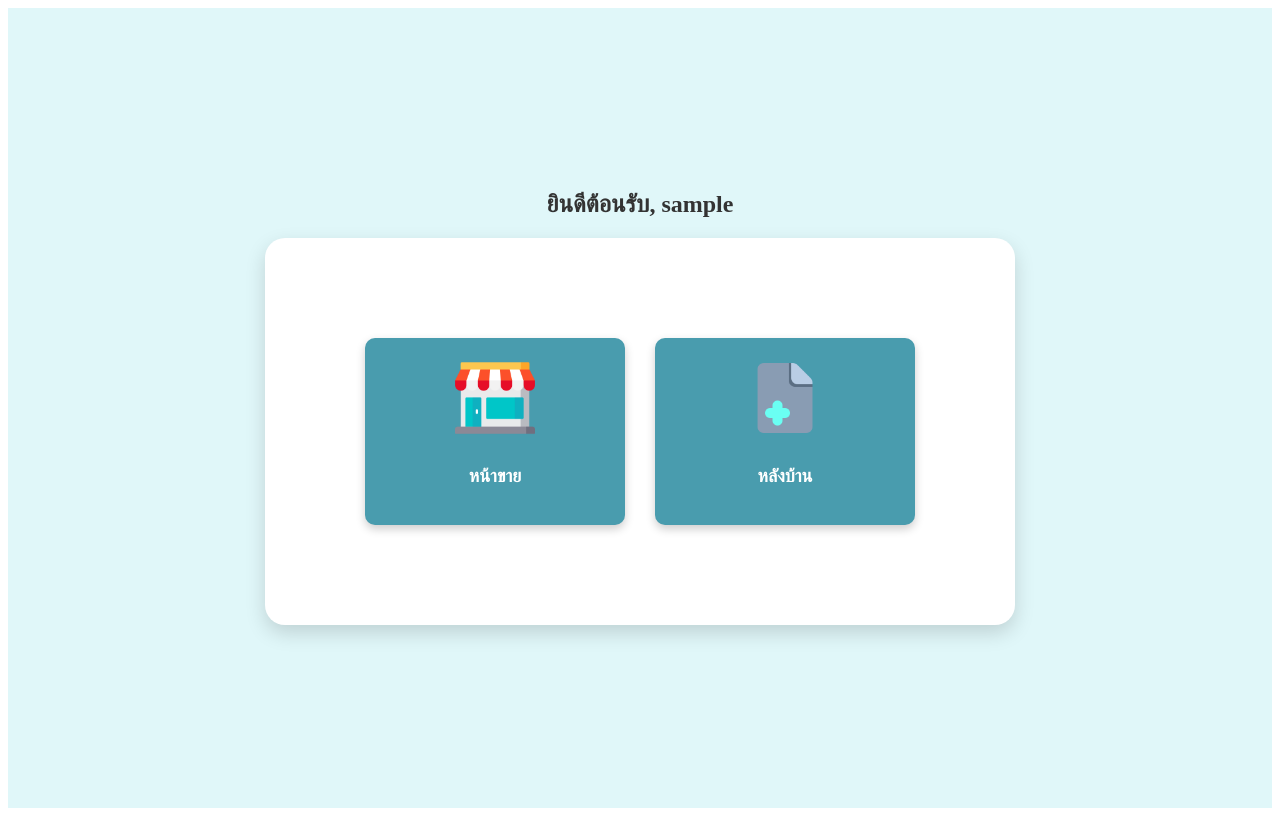
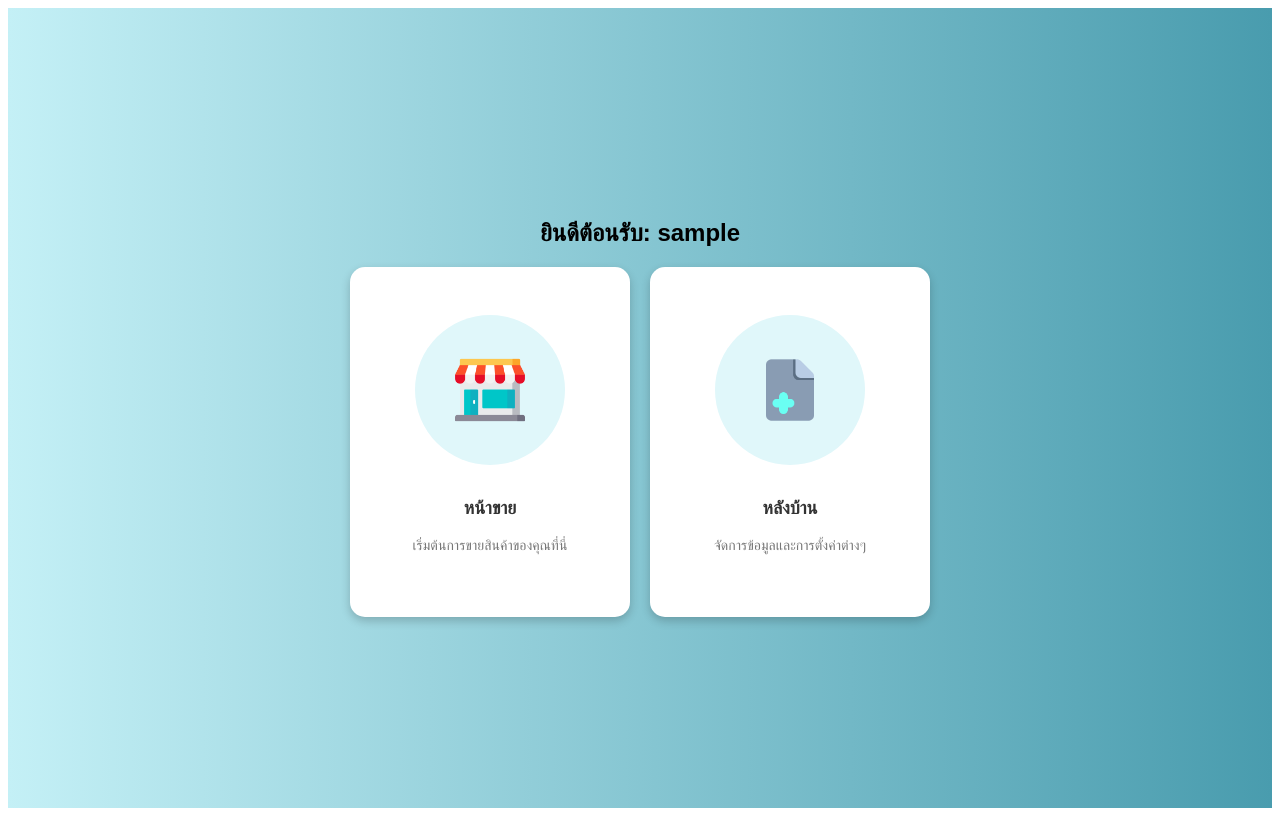
Before and after one commit to PeErAtC/project-pos, a Next.js app: page / in a window 1280 px wide. Built offline with nearby package versions, Linux system fonts and the light colour scheme; sample sign-in values are in the browser's storage.

Commit message:
Update index.js

```diff
--- a/pages/index.js
+++ b/pages/index.js
@@ -4,57 +4,75 @@ import { useRouter } from 'next/router';
 
 export default function HomePage() {
   const router = useRouter();
-  const [selected, setSelected] = useState(null);
-  const [username, setUsername] = useState(''); // สำหรับเก็บชื่อผู้ใช้ที่ล็อกอิน
+  const [username, setUsername] = useState('');
+  const [clicked, setClicked] = useState(null); // เก็บสถานะการคลิกของการ์ด
 
   useEffect(() => {
-    const loggedInUsername = localStorage.getItem('username'); // ดึงชื่อผู้ใช้จาก localStorage
+    const loggedInUsername = localStorage.getItem('username');
     if (loggedInUsername) {
-      setUsername(loggedInUsername); // ตั้งค่าชื่อผู้ใช้ที่ล็อกอิน
+      setUsername(loggedInUsername);
     } else {
-      // ถ้าไม่มีข้อมูลผู้ใช้ใน localStorage ให้ส่งกลับไปหน้า login
       router.push('/login');
     }
   }, [router]);
 
-  // Function to play the click sound
   const playClickSound = () => {
     const audio = new Audio('/sounds/click-151673.mp3');
     audio.play();
   };
 
-  const handleIconClick = (page) => {
-    playClickSound(); // เล่นเสียงเมื่อคลิก
-    router.push(page); // เปลี่ยนเส้นทางไปยังหน้าที่กำหนด
+  const handleIconClick = (page, cardName) => {
+    playClickSound();
+    setClicked(cardName); // ตั้งค่าการคลิก
+    setTimeout(() => {
+      setClicked(null); // รีเซ็ตการคลิก
+      router.push(page);
+    }, 200); // ดีเลย์เล็กน้อยเพื่อให้เห็นเอฟเฟกต์
   };
 
   return (
     <div style={styles.container}>
-      <h2 style={styles.welcomeMessage}>ยินดีต้อนรับ, {username}</h2> {/* แสดงชื่อผู้ใช้ */}
-      <div style={styles.iconContainer}>
+      <h2 style={styles.welcomeMessage}>ยินดีต้อนรับ: {username}</h2>
+      <div style={styles.cardContainer}>
         <div
           style={{
-            ...styles.iconBox,
-            ...(selected === 'sell' ? styles.selected : {}),
+            ...styles.card,
+            ...(clicked === 'sell' ? styles.clicked : {}),
           }}
-          onMouseDown={() => setSelected('sell')}
-          onMouseUp={() => setSelected(null)}
-          onClick={() => handleIconClick('/TablePage')} // เปลี่ยนเส้นทางไปที่ TablePage แทน
+          onMouseDown={() => setClicked('sell')}
+          onMouseUp={() => setClicked(null)}
+          onClick={() => handleIconClick('/TablePage', 'sell')}
         >
-          <Image src="/images/store.png" alt="หน้าขาย" width={80} height={80} style={styles.icon} />
-          <p style={styles.text}>หน้าขาย</p>
+          <div style={styles.emojiContainer}>
+            <Image
+              src="/images/store.png"
+              alt="หน้าขาย"
+              width={70}
+              height={70}
+            />
+          </div>
+          <p style={styles.cardTitle}>หน้าขาย</p>
+          <p style={styles.cardSubtitle}>เริ่มต้นการขายสินค้าของคุณที่นี่</p>
         </div>
         <div
           style={{
-            ...styles.iconBox,
-            ...(selected === 'backend' ? styles.selected : {}),
+            ...styles.card,
+            ...(clicked === 'backend' ? styles.clicked : {}),
           }}
-          onMouseDown={() => setSelected('backend')}
-          onMouseUp={() => setSelected(null)}
-          onClick={() => handleIconClick('/backendpage')}
+          onMouseDown={() => setClicked('backend')}
+          onMouseUp={() => setClicked(null)}
+          onClick={() => handleIconClick('/backendpage', 'backend')}
         >
-          <Image src="/images/folder.png" alt="หลังบ้าน" width={80} height={80} style={styles.icon} />
-          <p style={styles.text}>หลังบ้าน</p>
+          <div style={styles.emojiContainer}>
+            <Image
+              src="/images/folder.png"
+              alt="หลังบ้าน"
+              width={70}
+              height={70}
+            />
+          </div>
+          <p style={styles.cardTitle}>หลังบ้าน</p>
+          <p style={styles.cardSubtitle}>จัดการข้อมูลและการตั้งค่าต่างๆ</p>
         </div>
       </div>
     </div>
@@ -68,44 +86,55 @@ const styles = {
     justifyContent: 'center',
     alignItems: 'center',
     height: '100vh',
-    backgroundColor: '#e0f7f9',
+    background: 'linear-gradient(to right,rgb(196, 240, 246), #499cae)',
   },
   welcomeMessage: {
+    fontFamily: '"Montserrat", sans-serif',
     fontSize: '24px',
     fontWeight: 'bold',
-    color: '#333',
+    color: '#000',
     marginBottom: '20px',
   },
-  iconContainer: {
+  cardContainer: {
     display: 'flex',
-    gap: '30px',
-    marginBottom: '20px',
-    padding: '100px',
-    backgroundColor: '#ffffff',
-    borderRadius: '20px',
-    boxShadow: '0px 8px 20px rgba(0, 0, 0, 0.15)',
+    gap: '20px',
   },
-  iconBox: {
+  card: {
     display: 'flex',
     flexDirection: 'column',
     alignItems: 'center',
-    backgroundColor: '#499cae',
-    padding: '20px',
-    borderRadius: '10px',
+    justifyContent: 'center',
+    width: '280px',
+    height: '350px',
+    backgroundColor: '#ffffff',
+    borderRadius: '15px',
     boxShadow: '0px 4px 10px rgba(0, 0, 0, 0.2)',
-    width: '220px',
     cursor: 'pointer',
-    transition: 'transform 0.1s ease-in-out',
+    transition: 'transform 0.2s ease, box-shadow 0.2s ease',
   },
-  icon: {
-    marginBottom: '10px',
+  clicked: {
+    transform: 'scale(0.95)', // เอฟเฟกต์การกด ยุบลงเล็กน้อย
+    boxShadow: '0px 2px 5px rgba(0, 0, 0, 0.1)', // เงาลดลง
   },
-  text: {
+  emojiContainer: {
+    backgroundColor: '#e0f7fa',
+    borderRadius: '50%',
+    width: '150px',
+    height: '150px',
+    display: 'flex',
+    alignItems: 'center',
+    justifyContent: 'center',
+    marginBottom: '15px',
+  },
+  cardTitle: {
     fontSize: '18px',
-    color: 'white',
     fontWeight: 'bold',
+    color: '#333',
+    marginBottom: '5px',
   },
-  selected: {
-    transform: 'scale(0.95)',
+  cardSubtitle: {
+    fontSize: '14px',
+    color: '#777',
+    textAlign: 'center',
   },
 };
```
